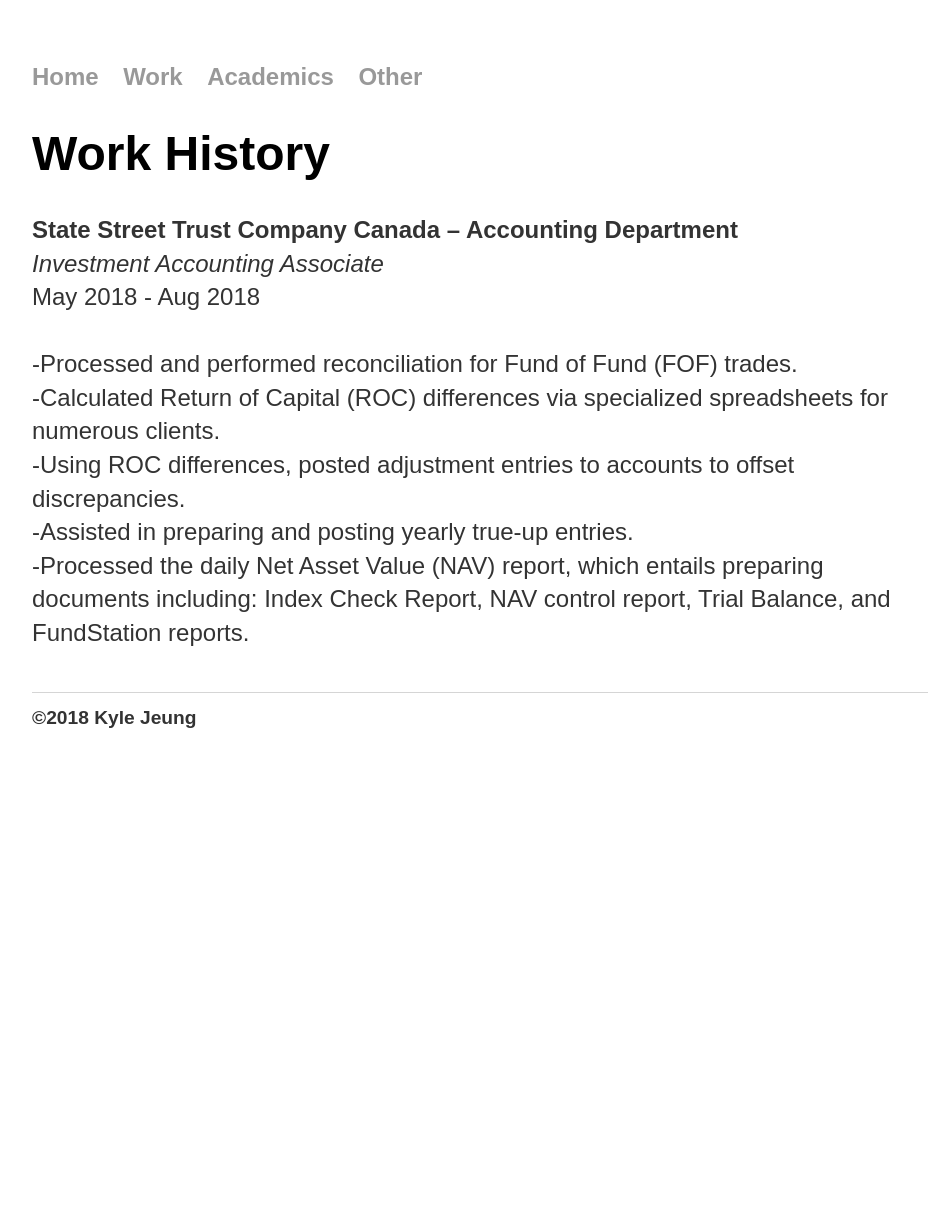
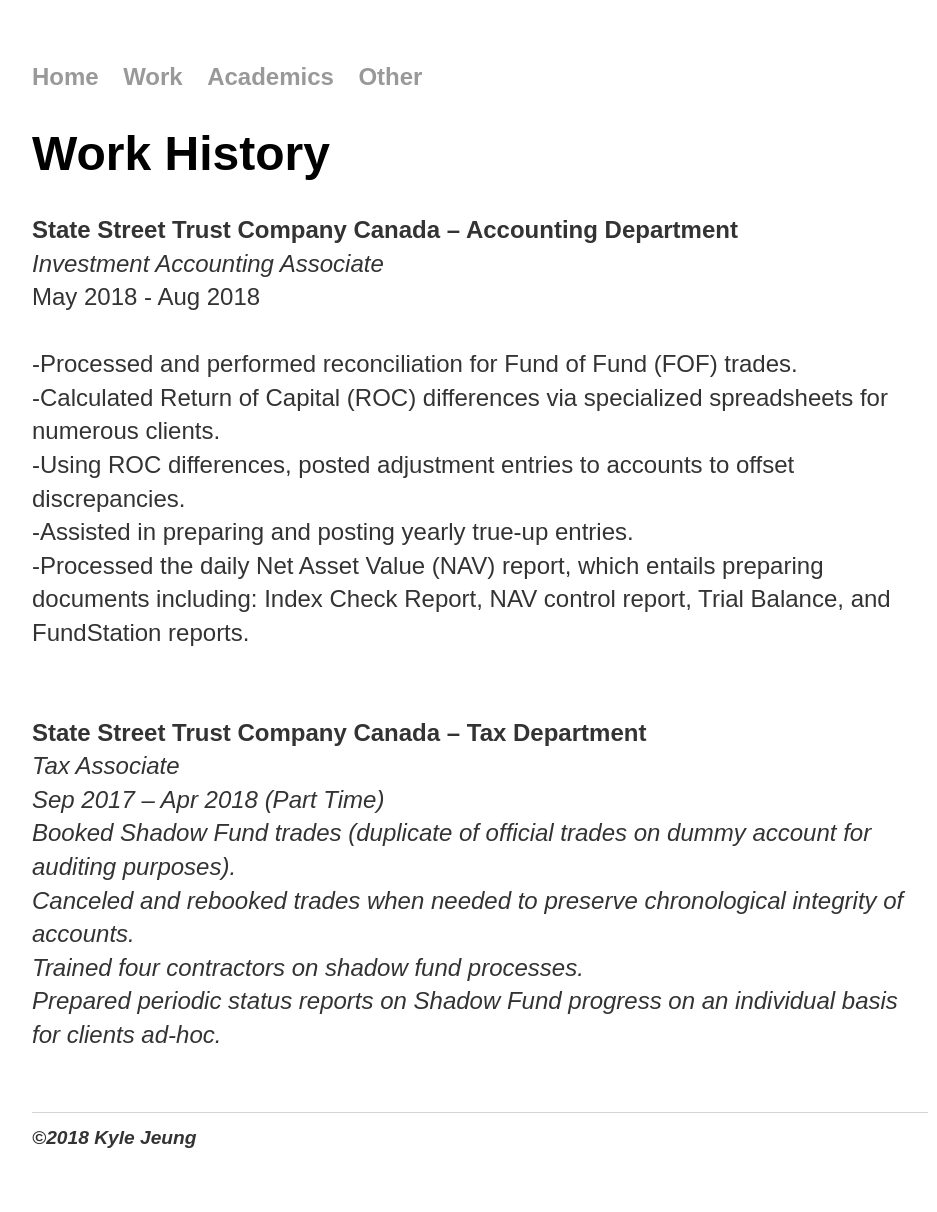
Before and after one commit to jeungkyle/portfolio, a Jekyll site: the page built from work/index.html, in a window 1280 px wide. Shown: the whole page, without its empty margins (160-1097 px from the left). Built offline with Jekyll 4.4.1, drawn with Linux system fonts in a browser that asks for light colours; before the commit the page ends 900 px from its top, so only the background shows below that.

Commit message:
Update index.html

```diff
--- a/work/index.html
+++ b/work/index.html
@@ -9,9 +9,19 @@
   <b>State Street Trust Company Canada – Accounting Department</b><br>
   <i>Investment Accounting Associate</i><br>
   May 2018 - Aug 2018<br><br>
-  -Processed and performed reconciliation for Fund of Fund (FOF) trades.<br>
-  -Calculated Return of Capital (ROC) differences via specialized spreadsheets for numerous clients.<br>
-  -Using ROC differences, posted adjustment entries to accounts to offset discrepancies.<br>
-  -Assisted in preparing and posting yearly true-up entries.<br>
-  -Processed the daily Net Asset Value (NAV) report, which entails preparing documents including: Index Check Report, NAV control report, Trial Balance, and FundStation reports.<br>
-</p>
+    -Processed and performed reconciliation for Fund of Fund (FOF) trades.<br>
+    -Calculated Return of Capital (ROC) differences via specialized spreadsheets for numerous clients.<br>
+    -Using ROC differences, posted adjustment entries to accounts to offset discrepancies.<br>
+    -Assisted in preparing and posting yearly true-up entries.<br>
+    -Processed the daily Net Asset Value (NAV) report, which entails preparing documents including: Index Check Report, NAV control report, Trial Balance, and FundStation reports.<br>
+</p><br>
+
+<p>
+  <b>State Street Trust Company Canada – Tax Department</b><br>
+  <i>Tax Associate<i><br>
+  Sep 2017 – Apr 2018 (Part Time)<br>
+    Booked Shadow Fund trades (duplicate of official trades on dummy account for auditing purposes).<br>
+    Canceled and rebooked trades when needed to preserve chronological integrity of accounts.<br>
+    Trained four contractors on shadow fund processes.<br>
+    Prepared periodic status reports on Shadow Fund progress on an individual basis for clients ad-hoc.<br>
+</p><br>
```
